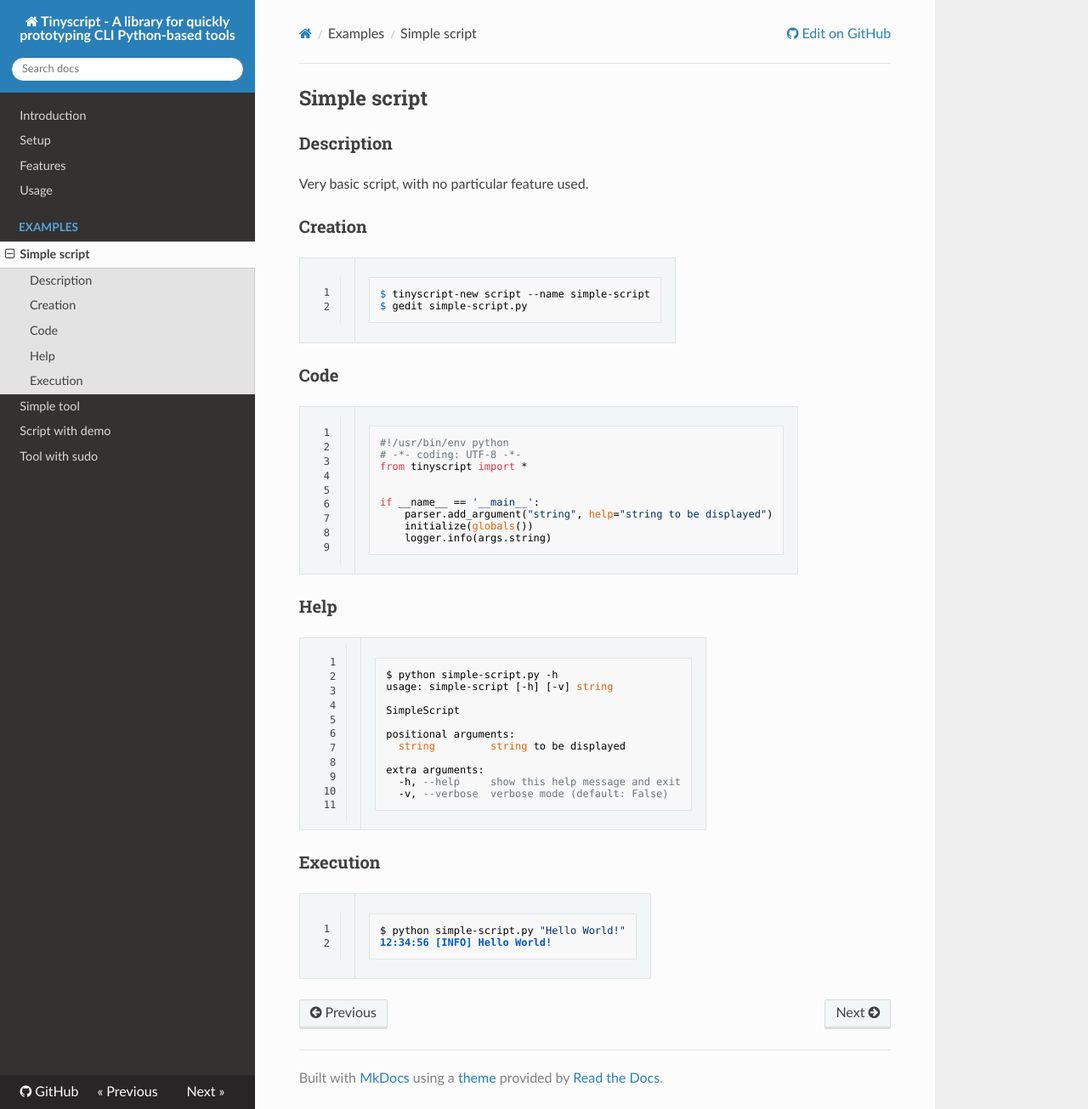
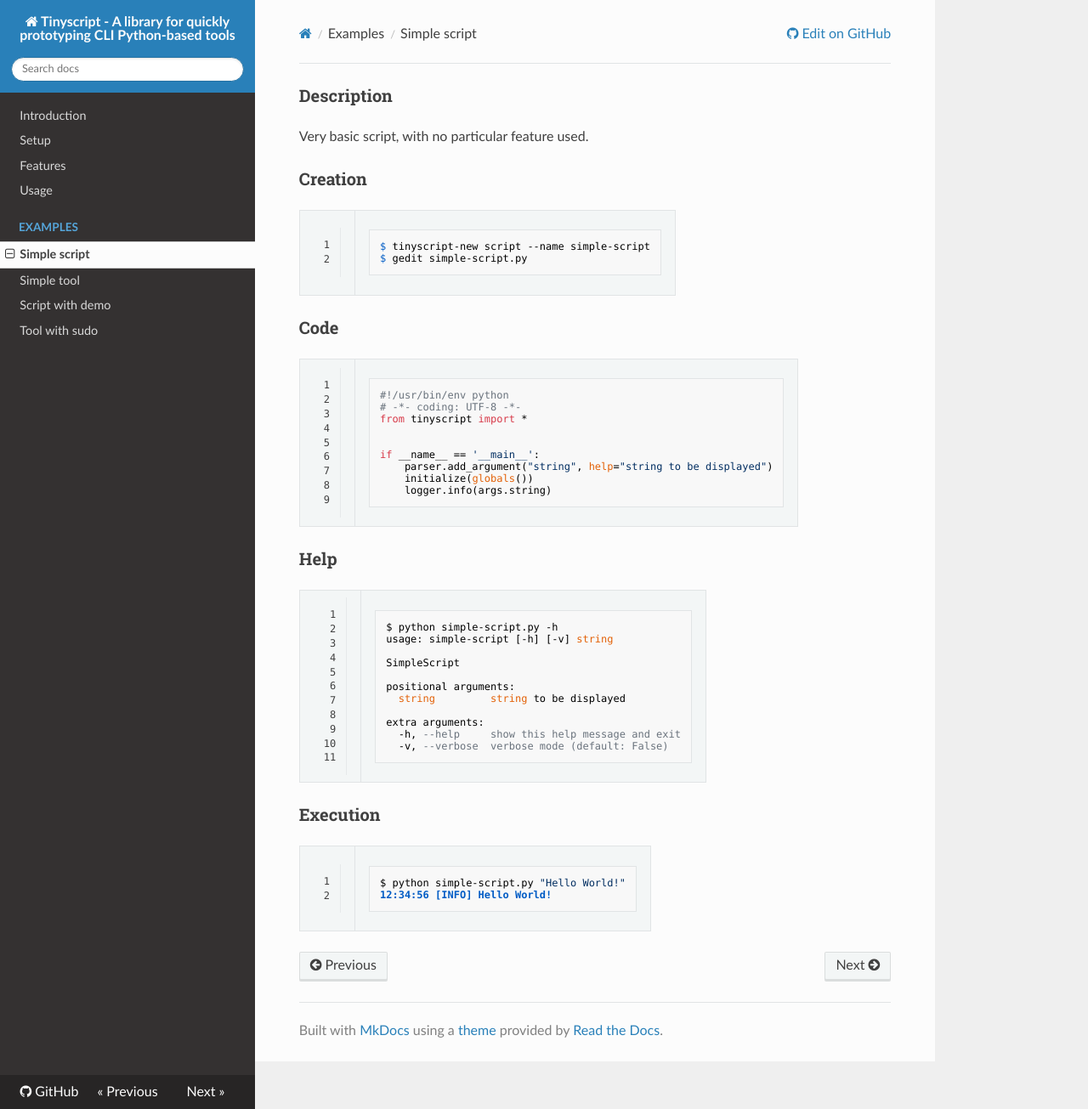
Before and after one commit to dhondta/python-tinyscript, an MkDocs documentation site: the page built from docs/examples/simple-script.md, in a window 1280 px wide and 1305 px high. Shown: the whole window at 85% size. Built offline with MkDocs 1.6.1, drawn with Linux system fonts in a browser that asks for light colours; nearby versions of some CDN libraries; old or Windows-style settings are respelled for this version of MkDocs.

Commit message:
Minor change to simple script/tool examples

```diff
--- a/docs/examples/simple-script.md
+++ b/docs/examples/simple-script.md
@@ -1,5 +1,3 @@
-## Simple script
-
 ### Description
 
 Very basic script, with no particular feature used.
```
Also changed, not shown: docs/examples/simple-tool.md (+0 -2 lines).
